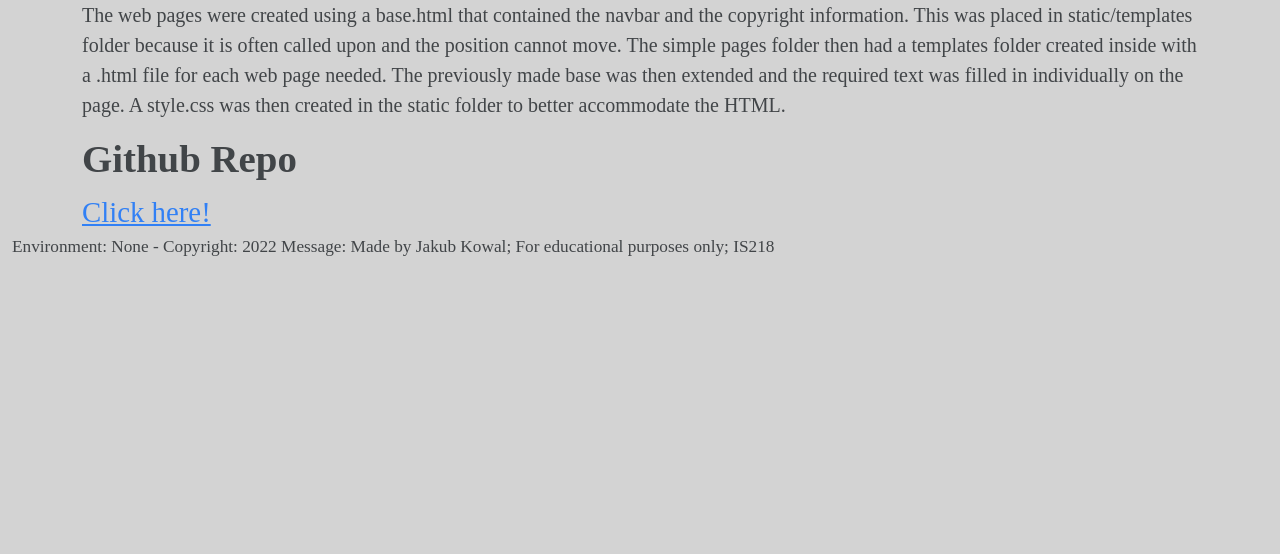
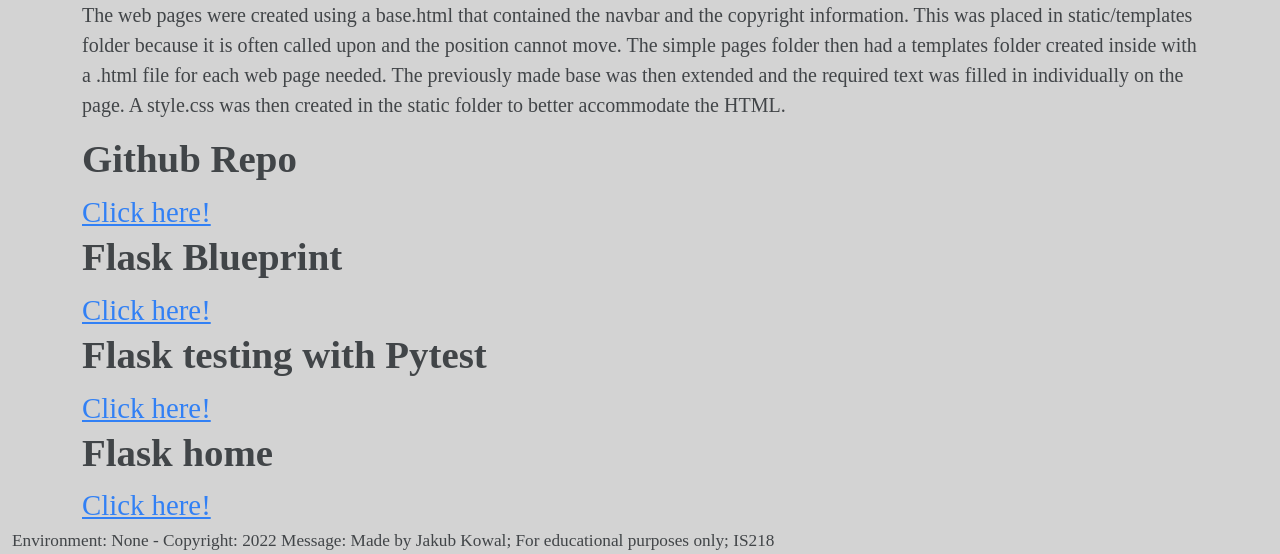
Before and after one commit to Jkowal012/projectone, a Flask app: template app/simple_pages/templates/page3.html in a window 1280 px wide. Shown: the part 548-1102 px from the top of the page. Before the commit the page ends 804 px from the top, so only its background shows below. Run offline with Flask 2, Linux system fonts and the light colour scheme; the template is opened without the code that fills it, so the values that code supplies are empty.

Commit message:
Most of page 3 completed

```diff
--- a/app/simple_pages/templates/page3.html
+++ b/app/simple_pages/templates/page3.html
@@ -10,4 +10,11 @@
     <p>The web pages were created using a base.html that contained the navbar and the copyright information. This was placed in static/templates folder because it is often called upon and the position cannot move. The simple pages folder then had a templates folder created inside with a .html file for each web page needed. The previously made base was then extended and the required text was filled in individually on the page. A style.css was then created in the static folder to better accommodate the HTML.</p>
 <h2>Github Repo</h2>
     <a href="https://github.com/Jkowal012/projectone">Click here!</a>
+    <h2>Flask Blueprint</h2>
+    <a href="https://flask.palletsprojects.com/en/2.0.x/blueprints/">Click here!</a>
+    <h2>Flask testing with Pytest</h2>
+    <a href="https://flask.palletsprojects.com/en/2.0.x/testing/">Click here!</a>
+    <h2>Flask home</h2>
+    <a href="https://flask.palletsprojects.com/en/2.0.x/">Click here!</a>
+
 {% endblock %}
```
